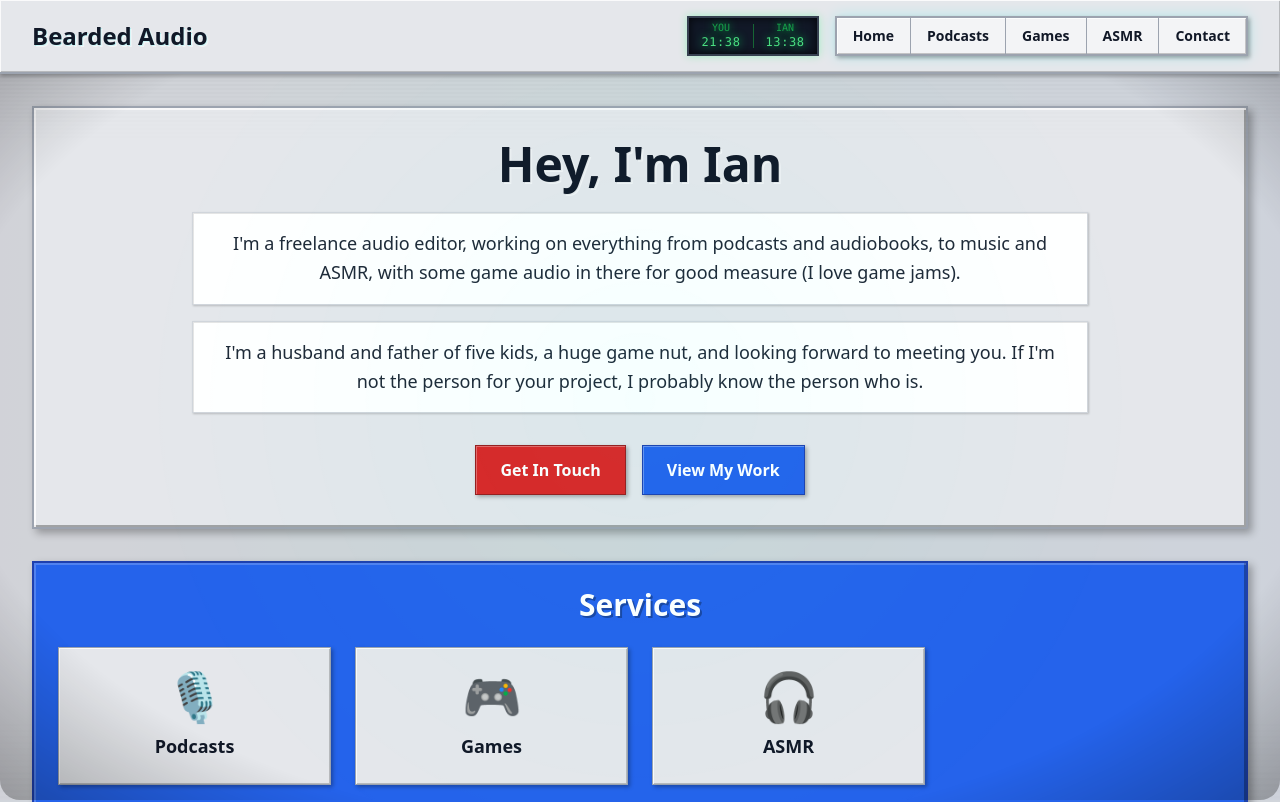
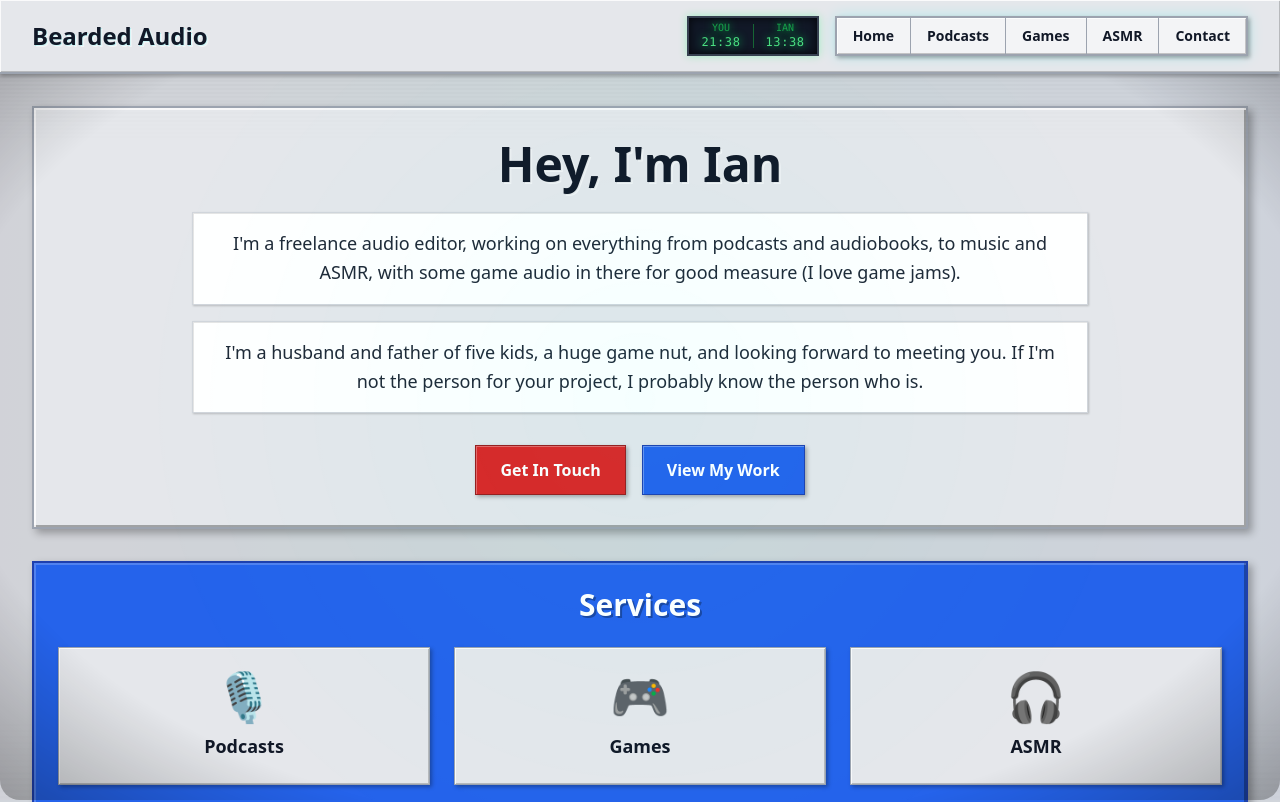
Before and after one commit to ianthebeard/beardedaudio, a plain HTML site: page index.html in a window 1280 px wide. Shown: the top 802 px of the page. Drawn offline with nearby package versions, Linux system fonts and the light colour scheme.

Commit message:
Update index.html

```diff
--- a/index.html
+++ b/index.html
@@ -154,7 +154,7 @@
 
                 <div class="bg-blue-600 border-2 border-blue-800 p-6 text-white relative" style="box-shadow: inset 2px 2px 0px rgba(255,255,255,0.2), inset -2px -2px 0px rgba(0,0,0,0.3), 4px 4px 8px rgba(0,0,0,0.3);">
                     <h2 class="text-3xl font-bold text-center mb-6 relative z-10" style="text-shadow: 2px 2px 0px rgba(0,0,0,0.3);">Services</h2>
-                   <div class="grid grid-cols-1 sm:grid-cols-2 lg:grid-cols-4 gap-6 lg:justify-center">
+                   <div class="grid grid-cols-1 sm:grid-cols-2 lg:grid-cols-3 gap-6 lg:justify-center">
                         <button onclick="showPage('podcasts')" class="bg-gray-200 hover:bg-gray-100 text-gray-900 p-6 transition-colors duration-300 text-center border border-gray-400" style="box-shadow: inset 1px 1px 0px rgba(255,255,255,0.8), inset -1px -1px 0px rgba(0,0,0,0.2), 2px 2px 4px rgba(0,0,0,0.3);">
                             <div class="text-5xl mb-3">🎙</div>
                             <h3 class="font-bold text-lg">Podcasts</h3>
```
